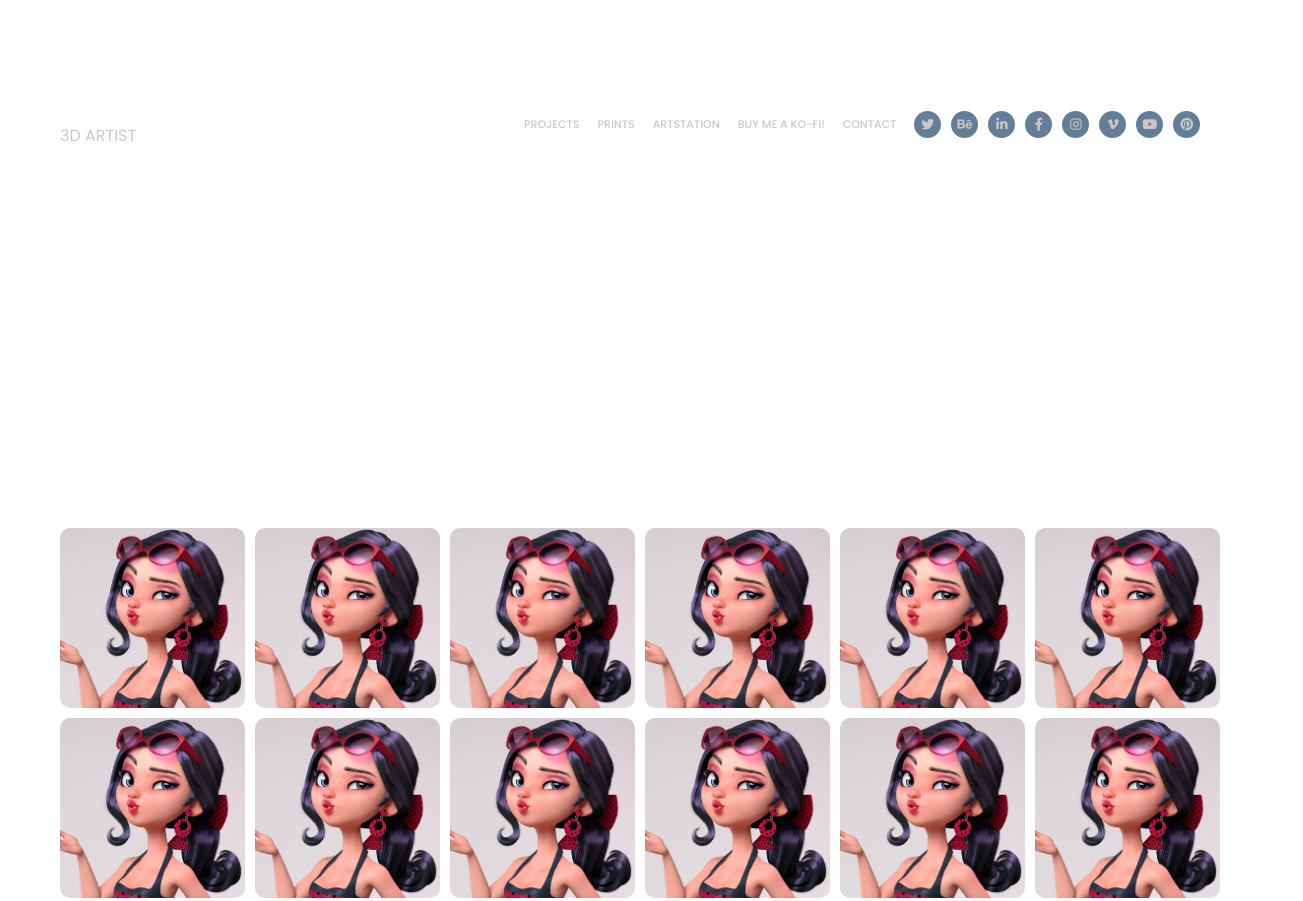
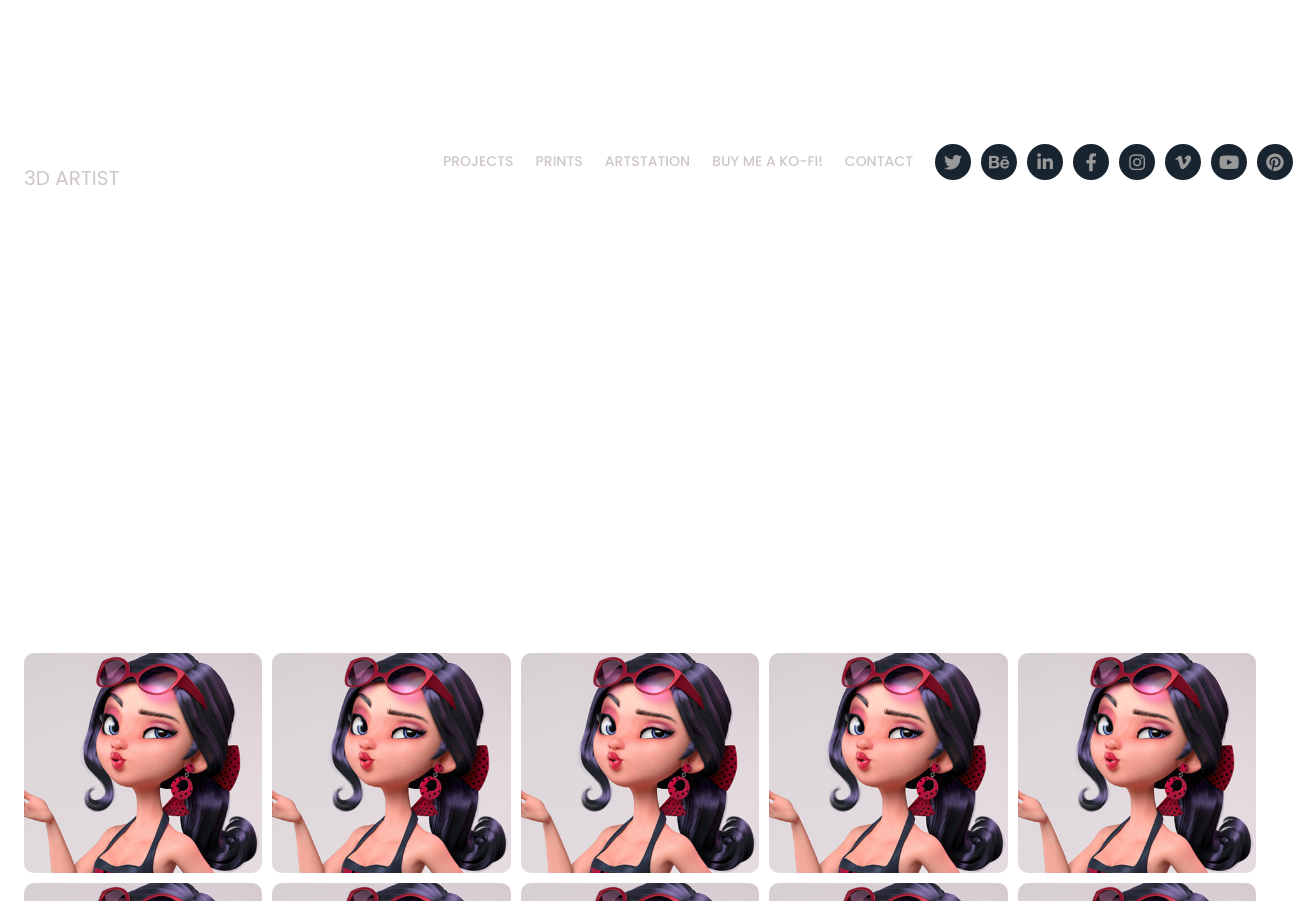
Before and after one commit to HoangAnhDuc2k1/test-project-1, a plain HTML site: page index.html in a window 1280 px wide. Shown: the top 901 px of the page, 1303 px wide, since content can reach past the window. Drawn offline with Linux system fonts and the light colour scheme.

Commit message:
test lan 2

```diff
--- a/assets/css/styles.css
+++ b/assets/css/styles.css
@@ -24,7 +24,7 @@ ul{
 
 /* Header */
 .content{
-    width: 1160px;
+    width: 1420px;
     max-width: calc(100% - 48px);
     margin-left: auto;
     margin-right: auto;
@@ -33,25 +33,27 @@ ul{
     display: flex;
     align-items: center;
     justify-content: space-between;
-    padding: 100px 0 40px;
+    padding: 130px 0 40px;
+    /* flex-wrap: wrap; */
 }
 .header .logo{
     width: 44%;
 }
 .header .logo-title{
-    font-size: 2.5rem;
+    font-size: 3.2rem;
     font-weight: 600;
     color: #ffffff;
     transition: all linear 0.1s;
     cursor: pointer;
 }
+
 .nav-list .nav-item:hover a,
 .header .logo-title:hover{
     color: #e73a61;
     font-style: normal;
 }
 .header .desc{
-    font-size: 1.6rem;
+    font-size: 2rem;
     margin-top: -15px;
 }
 .nav{
@@ -62,11 +64,11 @@ ul{
 .nav-list{
     display: flex;
     align-items: center;
-    font-size: 1.1rem;
+    font-size: 1.4rem;
     text-transform: uppercase;
 }
 .nav-list .nav-item{
-    margin-right: 18px;
+    margin-right: 22px;
     white-space: nowrap;
 }
 
@@ -76,13 +78,19 @@ ul{
 }
 
 .nav-item i{
-    width: 27px;
-    height: 27px;
+    width: 36px;
+    height: 36px;
     text-align: center;
-    line-height: 27px;
-    background: #637e99;
-    font-size: 1.3rem;
+    line-height: 36px;
+    background: #18242f;
+    font-size: 1.8rem;
     border-radius: 50%;
+    color:#999999;;
+    transition: all linear 0.1s;
+}
+.icon:hover i{
+    background-color: #e73a61;
+    color: #ffffff;
 }
 .nav .icon:first-child{
     margin-right: 10px;
@@ -96,11 +104,11 @@ ul{
 .body-content img{
     display: block;
     float: right;
-    height: 40vh;
+    height: 362px;
     margin-top: 20px;
 }
 .content-block{
-    margin-top: 340px;
+    margin-top: 420px;
 }
 .content-block .list-img{
     width: 100%;
@@ -109,8 +117,8 @@ ul{
     flex-wrap: wrap;
 }
 .content-block .img-item{
-    width: 180px;
-    height: 180px;
+    width: 200px;
+    height: 220px;
     border-radius: 10px;
     flex: 1;
     object-fit: cover;
```
